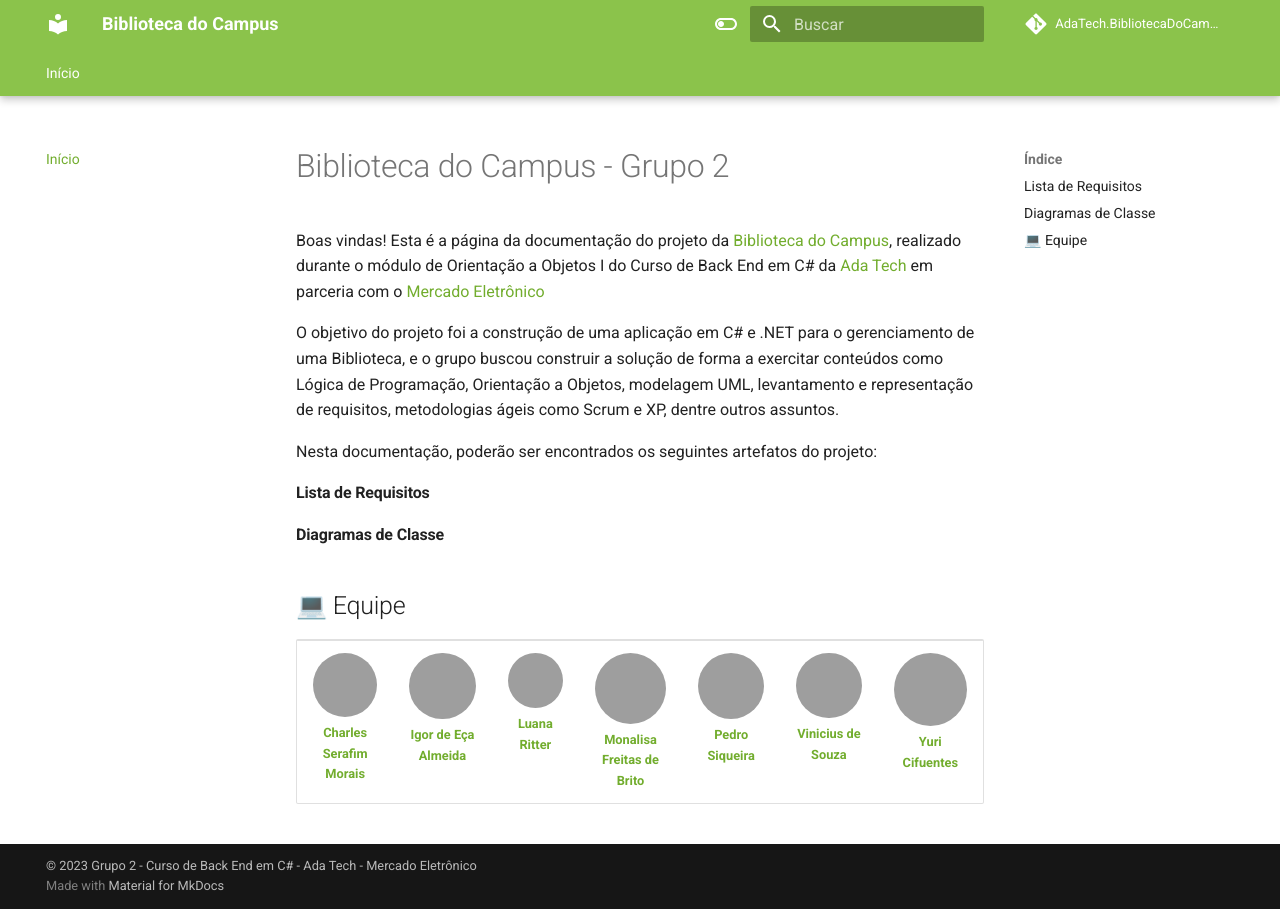
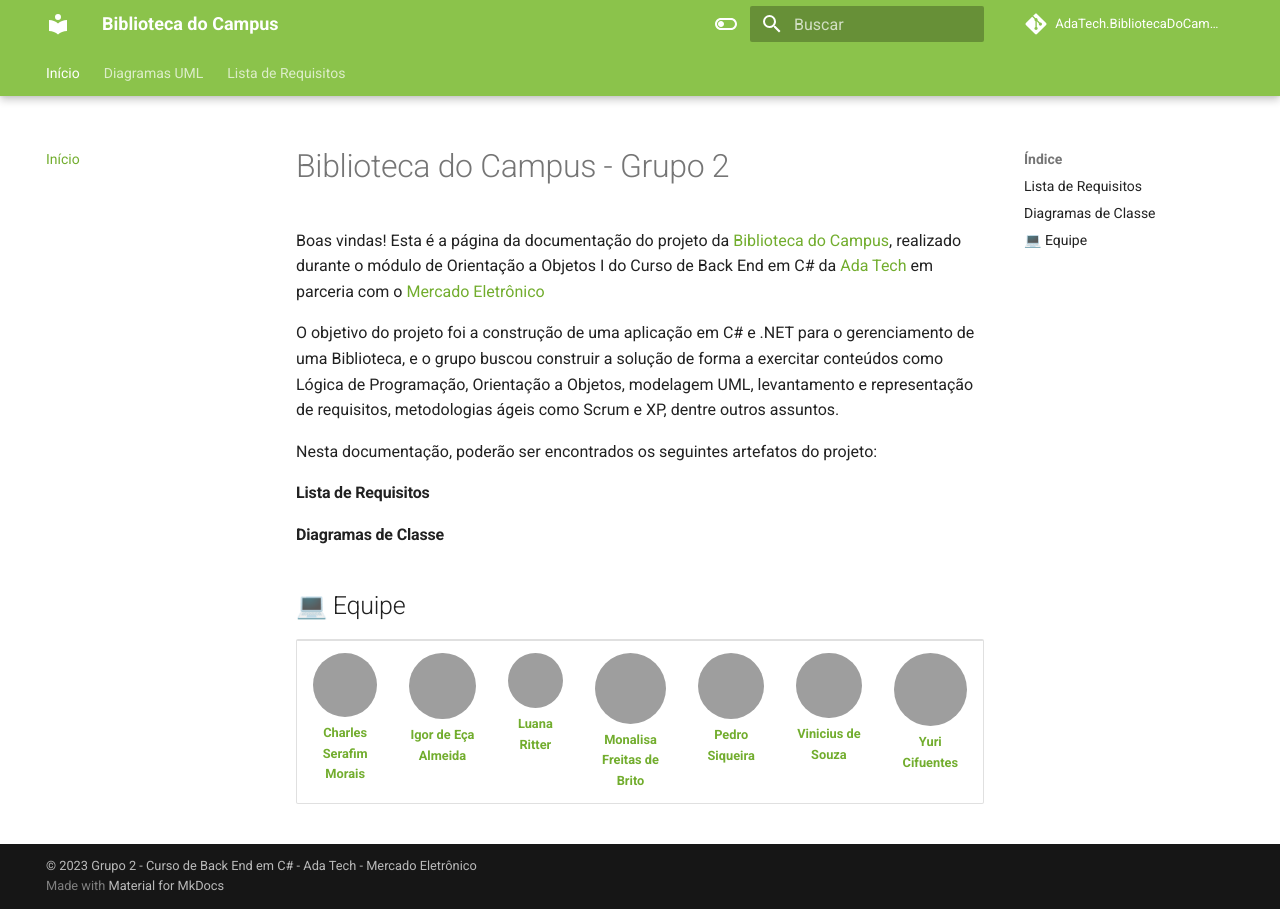
Before and after one commit to charles-serafim/AdaTech.BibliotecaDoCampus, an MkDocs documentation site: the page built from docs/index.md, in a window 1280 px wide. Built offline with MkDocs 1.6.1 and Material for MkDocs 9.7.7, drawn with Linux system fonts in a browser that asks for light colours; comment, search, counter and statistics services are not loaded; grey boxes are pictures that could not be loaded.

Commit message:
Novas sessões/páginas

```diff
--- a/mkdocs.yml
+++ b/mkdocs.yml
@@ -31,6 +31,8 @@
 
 nav:
   - Início: "index.md"
+  - Diagramas UML: "diagramas.md"
+  - Lista de Requisitos: "requisitos.md"
 
 repo_url: https://github.com/charles-serafim/AdaTech.BibliotecaDoCampus
 repo_name: AdaTech.BibliotecaDoCampus
```
Also changed, not shown: docs/diagramas.md (added, +1 -0 lines), docs/requisitos.md (added, +1 -0 lines).
